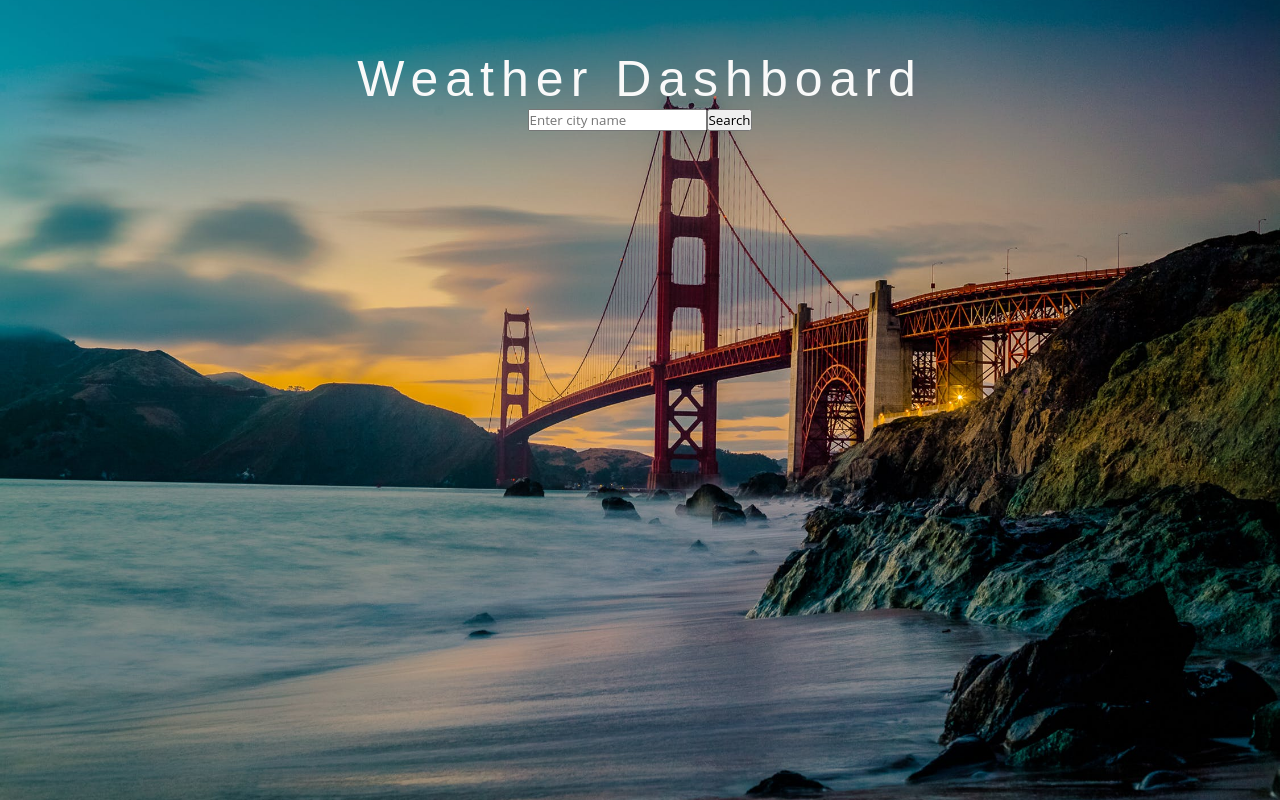
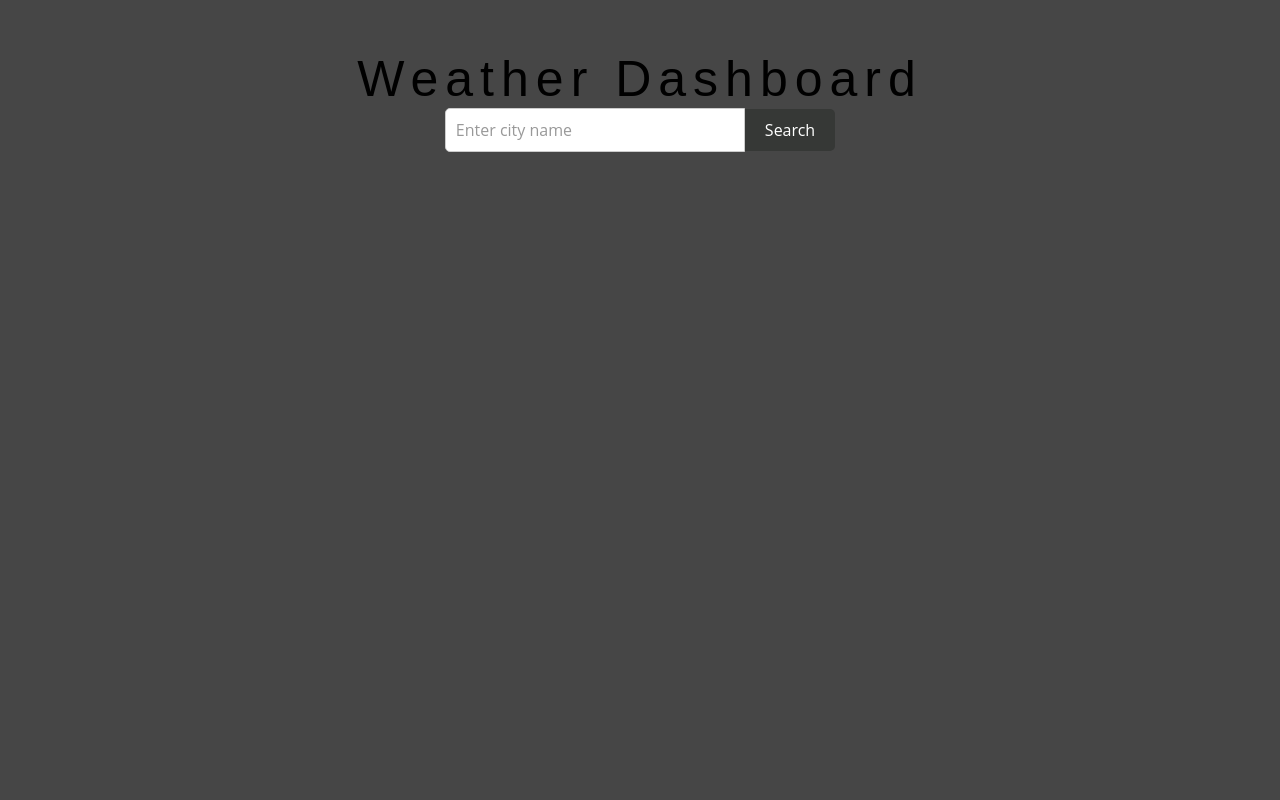
Before and after one commit to achitransh11/Weather-Channel, a React (Create React App) app: page / in a window 1280 px wide. Built offline with nearby package versions, Linux system fonts and the light colour scheme.

Commit message:
project setup doc

```diff
--- a/src/App.css
+++ b/src/App.css
@@ -58,10 +58,9 @@ a {
 
 /* Index-Page-Styling */
 body {
-  background: url(".././images/background.jpg") center/cover fixed;
+  background-color: rgba(0, 0, 0, 0.726);
   font-family: "Open Sans", sans-serif;
   text-align: center;
-  color: #f9f9f9;
 }
 
 h1 {
@@ -83,7 +82,7 @@ h1 {
 .city {
   width: 60%;
   height: 100%;
-  background: url(".././images/city.jpg") no-repeat center/cover;
+  background: url(".././images/city.jpg");
   min-height: 500px;
   position: relative;
 }
@@ -173,6 +172,78 @@ h1 {
   color: #fff;
 }
 
+.search-container {
+  display: flex;
+  align-items: center;
+  justify-content: center;
+  margin-bottom: 20px;
+}
+
+.search-container input[type="text"] {
+  padding: 10px;
+  border-radius: 5px 0 0 5px;
+  border: 1px solid #ccc;
+  width: 300px;
+  font-size: 16px;
+  outline: none;
+}
+
+.search-container input[type="text"]::placeholder {
+  color: #999;
+}
+
+.search-container button {
+  padding: 10px 20px;
+  background-color: #363836;
+  color: #fff;
+  border: none;
+  border-radius: 0 5px 5px 0;
+  cursor: pointer;
+  font-size: 16px;
+  transition: background-color 0.3s ease;
+}
+
+.search-container button:hover {
+  background-color: #f5bb3ef5;
+}
+
+.weather-details {
+  background-color: #c2bbbb52;
+  border-radius: 10px;
+  box-shadow: 0 0 10px rgba(0, 0, 0, 0.1);
+  padding: 20px;
+  max-width: 400px; /* Adjust as needed */
+  margin: 0 auto;
+  /* overflow: hidden;  */
+
+}
+
+.weather-details h2 {
+  font-size: 24px;
+  margin-bottom: 10px;
+}
+
+.weather-details p {
+  font-size: 16px;
+  margin-bottom: 8px;
+}
+
+.weather-details::before {
+  content: "";
+  background-image: url('../images/city.jpg');
+  background-size: cover;
+  background-repeat: no-repeat;
+  background-position: center;
+  position: absolute;
+  top: 0px;
+  left: 0px;
+  right: 0px;
+  bottom: 0px;
+  z-index: -1;
+  border-radius: 10px;
+}
+
+
 /* Responsive Code */
 @media screen and (max-width: 480px) {
   h1 {
```
Also changed, not shown: 1 other file (tests, documents, lock files or other folders).
